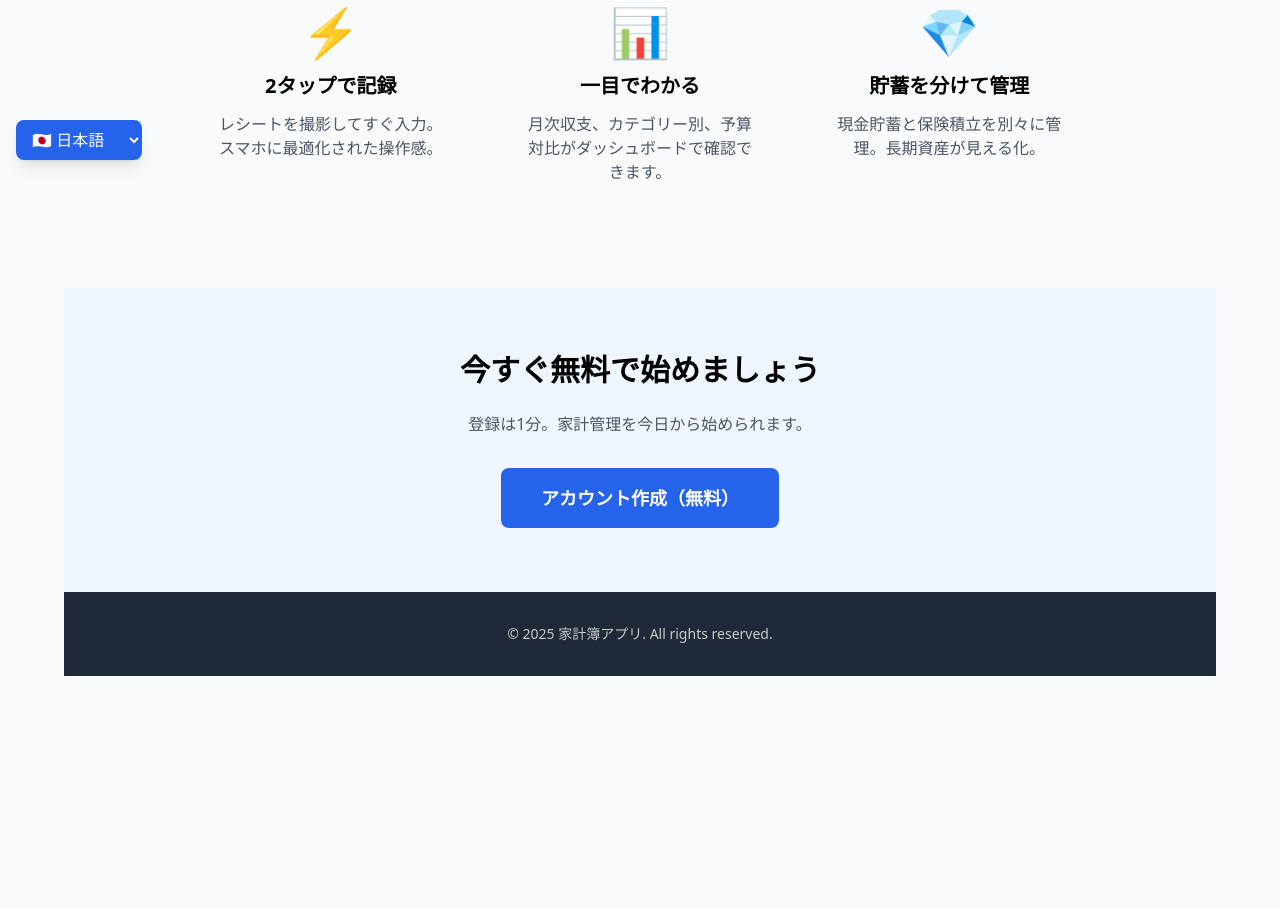
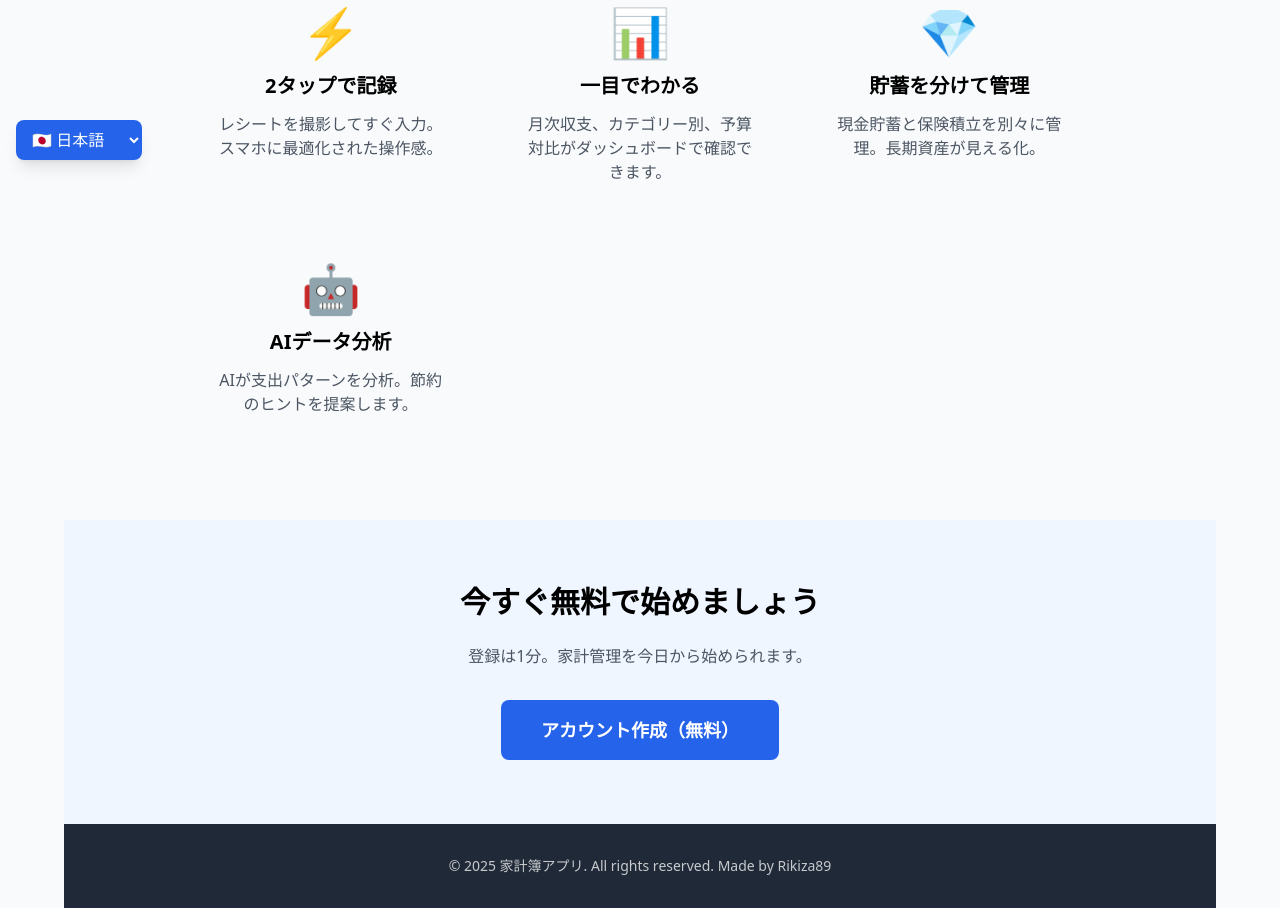
Before and after one commit to Rikiza89/family-budget-app, a Django app: page / in a window 1280 px wide. Shown: the part 624-1532 px from the top of the page. Before the commit the page ends 1300 px from the top, so only its background shows below. Run offline with Django 5.2, Linux system fonts and the light colour scheme; some libraries are stand-ins or nearby versions.

Commit message:
Update landing.html

```diff
--- a/budget/templates/budget/landing.html
+++ b/budget/templates/budget/landing.html
@@ -45,6 +45,12 @@
                     <h4 class="text-xl font-bold mb-3">{% trans "貯蓄を分けて管理" %}</h4>
                     <p class="text-gray-600">{% trans "現金貯蓄と保険積立を別々に管理。長期資産が見える化。" %}</p>
                 </div>
+
+                <div class="text-center p-6">
+                    <div class="text-5xl mb-4">🤖</div>
+                    <h4 class="text-xl font-bold mb-3">{% trans "AIデータ分析" %}</h4>
+                    <p class="text-gray-600">{% trans "AIが支出パターンを分析。節約のヒントを提案します。" %}</p>
+                </div>
             </div>
         </div>
     </section>
@@ -63,7 +69,7 @@
     <!-- フッター -->
     <footer class="bg-gray-800 text-white py-8 px-4">
         <div class="max-w-4xl mx-auto text-center">
-            <p class="text-sm opacity-75">&copy; 2025 {% trans "家計簿アプリ" %}. All rights reserved.</p>
+            <p class="text-sm opacity-75">&copy; 2025 {% trans "家計簿アプリ" %}. All rights reserved. Made by Rikiza89</p>
         </div>
     </footer>
 </div>
```
